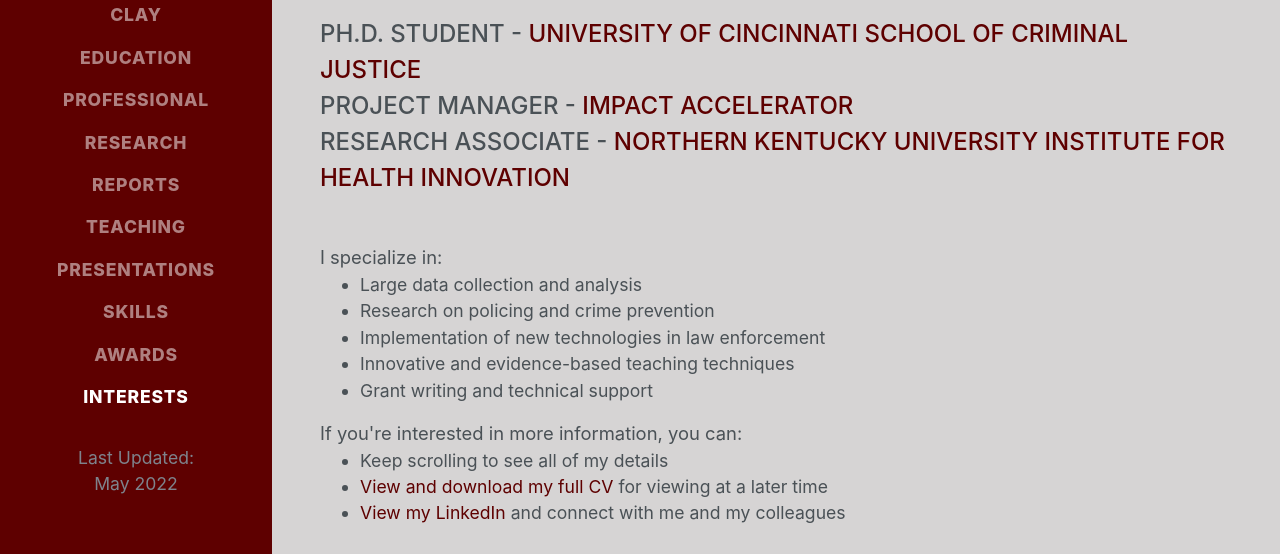
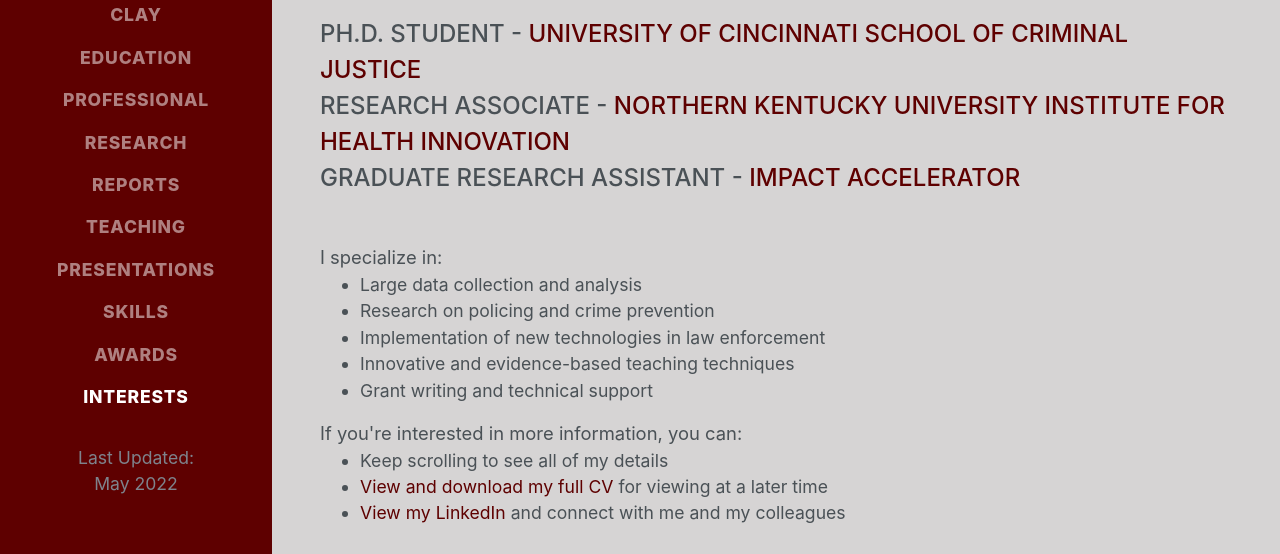
Before and after one commit to driscollclay/driscollsite, a plain HTML site: page index.html in a window 1280 px wide. Shown: the part 246-800 px from the top of the page. Drawn offline with nearby package versions, Linux system fonts and the light colour scheme; a web font is replaced by a local one.

Commit message:
Add files via upload

```diff
--- a/index.html
+++ b/index.html
@@ -70,9 +70,8 @@
 					<br>
                     <div class="subheading mb-5">
                         <p>Ph.D. Student - <a href=https://cech.uc.edu/schools/criminaljustice.html>University of Cincinnati School of Criminal Justice</a><p>
-						<p>Project Manager - <a href="https://guides.libraries.uc.edu/cechimpactaccel">Impact Accelerator</a></p>
 						<p>Research Associate - <a href="https://nku.edu/ihi.html">Northern Kentucky University Institute for Health Innovation </a></p>
-
+						<p>Graduate Research Assistant - <a href="https://guides.libraries.uc.edu/cechimpactaccel">Impact Accelerator</a></p>
                     </div>
                 <p class="lead mb-6">I specialize in:
 					<ul padding-left: 10px;>
```
